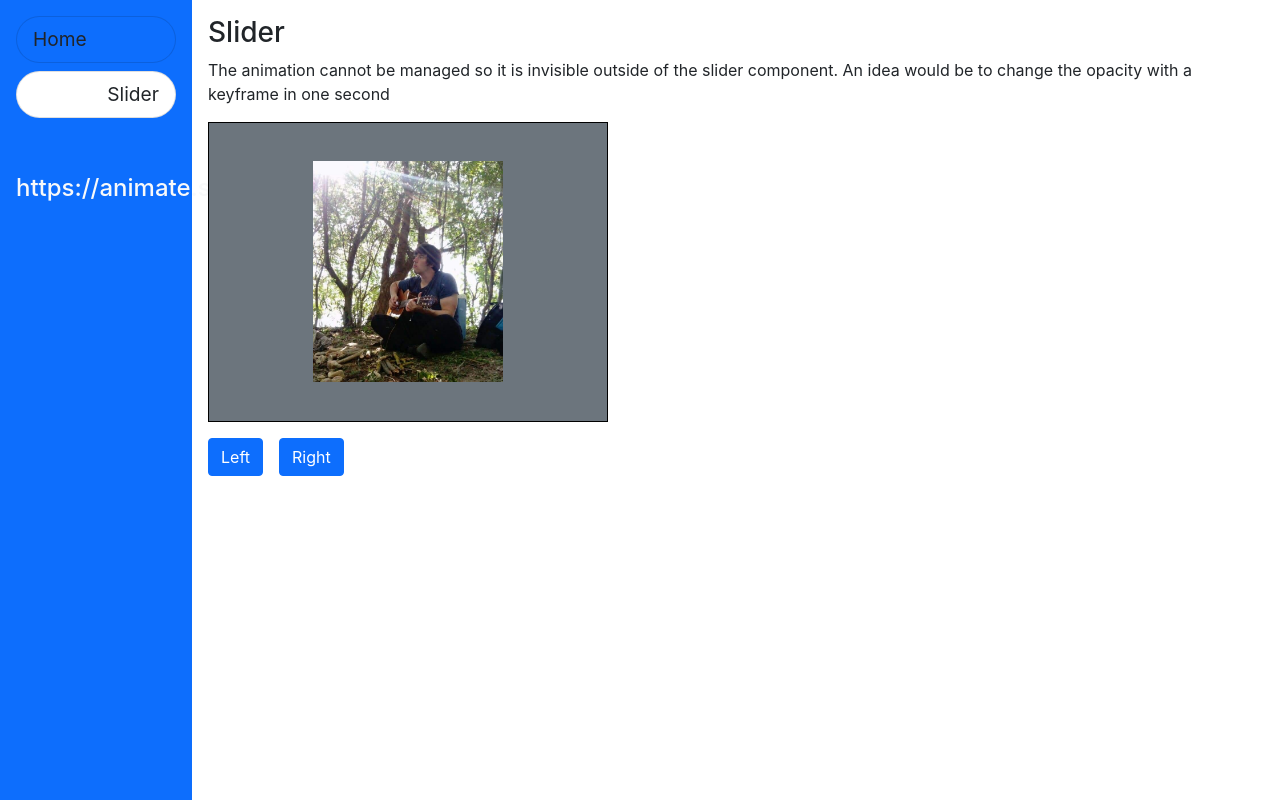
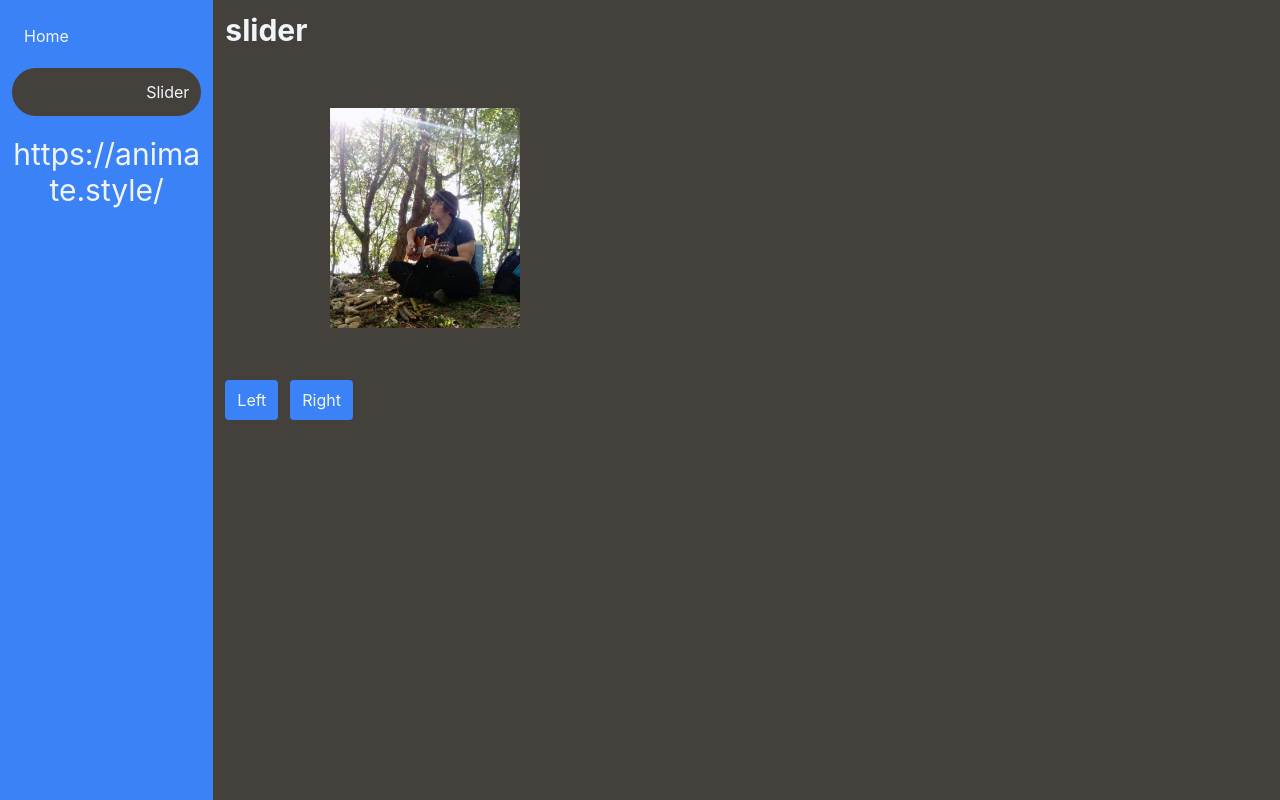
Before and after one commit to Gasshette/react-trials, a React (Create React App) app: page /slider in a window 1280 px wide. Built offline with nearby package versions, Linux system fonts and the light colour scheme.

Commit message:
feat(tailwind): replace bootstrap with tailwind
Remove bootstrap to use tailwind instead.
Rework components to make them work with tailwind

```diff
--- a/package.json
+++ b/package.json
@@ -12,7 +12,6 @@
     "@types/react": "^17.0.38",
     "@types/react-dom": "^17.0.11",
     "animate.css": "^4.1.1",
-    "bootstrap": "^5.1.3",
     "dompurify": "^2.3.4",
     "react": "^17.0.2",
     "react-dom": "^17.0.2",
@@ -48,6 +47,9 @@
     ]
   },
   "devDependencies": {
-    "@types/react-transition-group": "^4.4.4"
+    "@types/react-transition-group": "^4.4.4",
+    "autoprefixer": "^10.4.2",
+    "postcss": "^8.4.6",
+    "tailwindcss": "^3.0.18"
   }
 }
--- a/src/AppWrapper/Displayer/displayer.tsx
+++ b/src/AppWrapper/Displayer/displayer.tsx
@@ -1,12 +1,17 @@
+import { useLocation } from "react-router-dom";
 import IChildren from "../../Shared/Interfaces/IChildren";
 import Navigation from "../Navigation/navigation";
 
 const Displayer = ({ children }: IChildren) => {
-    const padding = 'p-3';
+    const location = useLocation();
+
     return (
-        <div className="h-100 d-flex">
-            <Navigation padding={padding} />
-            <div className={["overflow-auto", padding, 'w-100'].join(' ')}>{children}</div>
+        <div className="h-full flex">
+            <Navigation style='w-1/6 bg-blue-500 p-3' />
+            <div className="p-3 w-5/6 overflow-auto bg-stone-700 text-slate-100">
+                <div className="font-bold text-3xl mb-5">{location.pathname === '/' ? 'Home' : location.pathname.replace('/', '')}</div>
+                {children}
+            </div>
         </div>
     );
 }
--- a/src/AppWrapper/Navigation/navigation.scss
+++ b/src/AppWrapper/Navigation/navigation.scss
@@ -1,35 +1,21 @@
 .navigation-component {
-    width: 15%;
-    min-width: 15%;
-
     a {
-        text-decoration: none;
-        font-size: larger;
-
         li {
-            background-color: var(--bs-primary);
-
             .flexer {
                 transition: flex-grow 0.5s;
             }
 
             &:hover .flexer {
                 flex-grow: 2;
-                // animation: flexanimation 0.5s;
             }
         }
 
         &.active li, &:hover li {
-            background-color: var(--bs-white);
+            @apply bg-stone-700;
+
             & .flexer {
                 flex-grow: 2
             }
         }
     }
 }
-
-@keyframes flexanimation {
-    100% {
-      flex-grow: 5;
-    }
-}
--- a/src/AppWrapper/Navigation/navigation.tsx
+++ b/src/AppWrapper/Navigation/navigation.tsx
@@ -4,29 +4,29 @@ import { routes } from '../App/app';
 import './navigation.scss';
 
 interface NavigationProps {
-    padding: string;
+    style: string;
 }
 
-const Navigation = ({ padding }: NavigationProps) => {
+const Navigation = ({ style }: NavigationProps) => {
     const buildLinks = () => {
         return (
             <>
                 {routes.map(route =>
                     <NavLink key={route.path} to={route.path} className={navData => navData.isActive ? 'active' : ''}>
-                        <li className="list-group-item mb-2 rounded-pill d-flex">
+                        <li className="mb-2 flex p-3 rounded-full hover:bg-stone-700 text-slate-100">
                             <div className="flexer"></div>
                             <div>{route.pathName}</div>
                         </li>
                     </NavLink>
                 )}
-                <h5 className="mt-5 text-center"><a className="text-light" href="https://animate.style/" target="__blank">https://animate.style/</a></h5>
+                <h5 className="mt-5 text-center"><a className="text-slate-100 text-3xl break-all" href="https://animate.style/" target="__blank">https://animate.style/</a></h5>
             </>
         );
     }
 
     return (
-        <div className="navigation-component bg-primary h-100">
-            <ul className={["list-group", padding].join(' ')}>
+        <div className={["navigation-component", style].join(' ')}>
+            <ul>
                 {buildLinks()}
             </ul>
         </div>
--- a/src/Components/Home/home.tsx
+++ b/src/Components/Home/home.tsx
@@ -7,7 +7,6 @@ const Home = () => {
 
     return (
         <div className="home-component">
-            <h2>Home page</h2>
             <Button text="Cool button" />
             <TextWriter text={text} speed={50} />
         </div>
--- a/src/Components/Slider/slider.scss
+++ b/src/Components/Slider/slider.scss
@@ -3,13 +3,10 @@
     max-width: 400px;
     min-height: 300px;
     max-height: 300px;
-    overflow: hidden;
-    border: 1px solid black;
 
     img {
         max-width: 190px;
         height: auto;
         position: absolute;
-        display: none;
     }
 }
--- a/src/Components/Slider/slider.tsx
+++ b/src/Components/Slider/slider.tsx
@@ -13,8 +13,8 @@ const Slider = () => {
     const inc = () => {
         const nextIndex = index >= images.length - 1 ? 0 : index + 1;
 
-        imgRefs.current[index].classList = `d-inline-block animate__animated animate__fadeOutLeft`;
-        imgRefs.current[nextIndex].classList = `d-inline-block animate__animated animate__fadeInRight`;
+        imgRefs.current[index].classList = `inline-block animate__animated animate__fadeOutLeft`;
+        imgRefs.current[nextIndex].classList = `inline-block animate__animated animate__fadeInRight`;
 
         setTimeout(() => {
             setIndex(nextIndex);
@@ -24,8 +24,8 @@ const Slider = () => {
     const dec = () => {
         const nextIndex = index <= 0 ? images.length - 1 : index - 1;
 
-        imgRefs.current[index].classList = `d-inline-block animate__animated animate__fadeOutRight`;
-        imgRefs.current[nextIndex].classList = `d-inline-block animate__animated animate__fadeInLeft`;
+        imgRefs.current[index].classList = `inline-block animate__animated animate__fadeOutRight`;
+        imgRefs.current[nextIndex].classList = `inline-block animate__animated animate__fadeInLeft`;
 
         setTimeout(() => {
             setIndex(nextIndex);
@@ -34,13 +34,11 @@ const Slider = () => {
 
     return (
         <>
-            <h3>Slider</h3>
-            <p>The animation cannot be managed so it is invisible outside of the slider component. An idea would be to change the opacity with a keyframe in one second</p>
-            <div className="slider-component bg-secondary overflow-hidden d-flex align-items-center justify-content-center">
-                {images.map((img, i) => <img key={Math.random()} ref={el => imgRefs.current[i] = el} src={img} className={index === i ? 'd-inline-block' : ''} />)}
+            <div className="slider-component bg-stone-700 flex items-center justify-center">
+                {images.map((img, i) => <img key={Math.random()} ref={el => imgRefs.current[i] = el} src={img} className={index === i ? 'inline-block' : 'hidden'} />)}
             </div>
-            <button className="btn btn-primary my-3" onClick={() => dec()}> Left </button>
-            <button className="btn btn-primary m-3" onClick={() => inc()}> Right </button>
+            <button className="bg-blue-500 p-3 py-2 rounded my-3 hover:bg-blue-600" onClick={() => dec()}> Left </button>
+            <button className="bg-blue-500 p-3 py-2 rounded m-3 hover:bg-blue-600" onClick={() => inc()}> Right </button>
         </>
     )
 }
--- a/src/Shared/Components/Button/button.scss
+++ b/src/Shared/Components/Button/button.scss
@@ -2,21 +2,20 @@
     position: relative;
     background-color: transparent;
     border: none;
-    // border: -2px solid var(--bs-secondary);
     padding: 50px;
 
     &:after, &:before {
         position: absolute;
-        // border-radius: 4px;
     }
 
     &:hover {
         &:hover:before {
             content: '';
-            border-top: 2px solid var(--bs-primary);
-            border-left: 2px solid var(--bs-primary);
+            border-top: 2px solid;
+            border-left: 2px solid;
             border-bottom: none;
             border-right: none;
+            @apply border-blue-500;
             left: 0;
             top: 0;
             animation: border-anim 1s forwards;
@@ -24,10 +23,11 @@
 
         &:hover:after {
             content: '';
-            border-bottom: 2px solid var(--bs-primary);
-            border-right: 2px solid var(--bs-primary);
+            border-bottom: 2px solid;
+            border-right: 2px solid;
             border-top: none;
             border-left: none;
+            @apply border-blue-500;
             right: 0;
             bottom: 0;
             animation: border-anim 1s forwards;
--- a/src/index.css
+++ b/src/index.css
@@ -1,3 +1,7 @@
+@tailwind base;
+@tailwind components;
+@tailwind utilities;
+
 body, html, #root {
   width: 100%;
   height: 100%;
@@ -17,24 +21,6 @@ code {
     monospace;
 }
 
-.page-enter {
-  opacity: 0;
-  transform: scale(1.1);
+code {
+  @apply text-rose-400;
 }
-
-.page-enter-active {
-  opacity: 1;
-  transform: scale(1);
-  transition: opacity 300ms, transform 300ms;
-}
-
-.page-exit {
-  opacity: 1;
-  transform: scale(1);
-}
-
-.page-exit-active {
-  opacity: 0;
-  transform: scale(0.9);
-  transition: opacity 300ms, transform 300ms;
-}
--- a/src/index.tsx
+++ b/src/index.tsx
@@ -1,10 +1,10 @@
 import React from 'react';
 import ReactDOM from 'react-dom';
 import App from './AppWrapper/App/app';
-import 'bootstrap/dist/css/bootstrap.min.css';
-import './index.css';
 import reportWebVitals from './reportWebVitals';
 import { BrowserRouter } from 'react-router-dom';
+import 'animate.css';
+import './index.css';
 
 ReactDOM.render(
   <React.StrictMode>
--- /dev/null
+++ b/tailwind.config.js
@@ -0,0 +1,7 @@
+module.exports = {
+  content: ["./src/**/*.{js,jsx,ts,tsx}"],
+  theme: {
+    extend: {},
+  },
+  plugins: [],
+}
```
Also changed, not shown: 2 other files (tests, documents, lock files or other folders).
